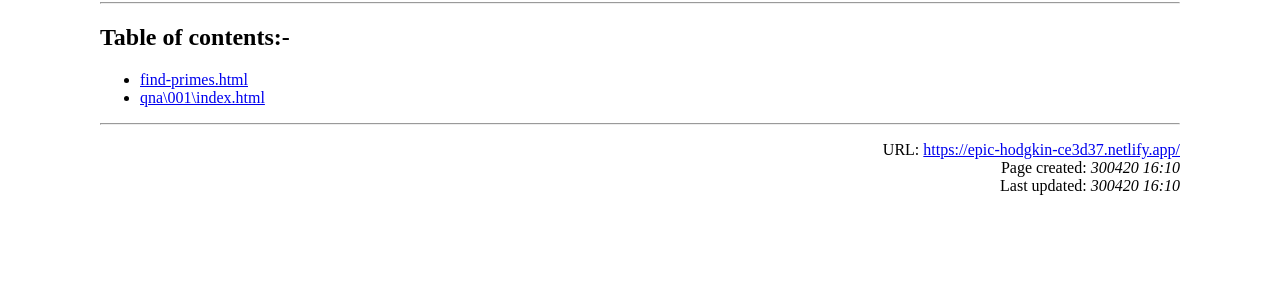
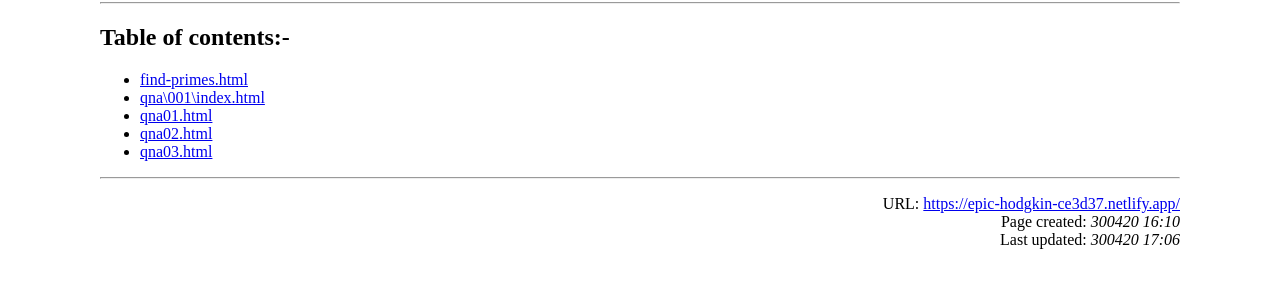
Before and after one commit to pramnora/javascript, a plain HTML site: page index.html in a window 1280 px wide. Shown: the part 156-444 px from the top of the page. Drawn offline with Linux system fonts and the light colour scheme.

Commit message:
Update index.html
Added 3 more links to pages: qna01/qna02/qna03 [.html]...

```diff
--- a/index.html
+++ b/index.html
@@ -27,6 +27,12 @@
   <ul>
    <li><a href="find-primes\01\find-primes.html">find-primes.html</a></li>
    <li><a href="qna\001\index.html">qna\001\index.html</a></li>
+   <li><a href="qna01.html">qna01.html</a>
+   <li><a href="qna02.html">qna02.html</a>
+   <li><a href="qna03.html">qna03.html</a>
+   <!--web page template/start...
+   <li><a href=""></a>
+   web page template/end-->
   </ul>
 
   <hr>
@@ -39,7 +45,7 @@
    <br>
    Page created: <i>300420 16:10</i>
    <br>
-   Last updated: <i>300420 16:10</i>
+   Last updated: <i>300420 17:06</i>
   </p>
 
  </body>
```
